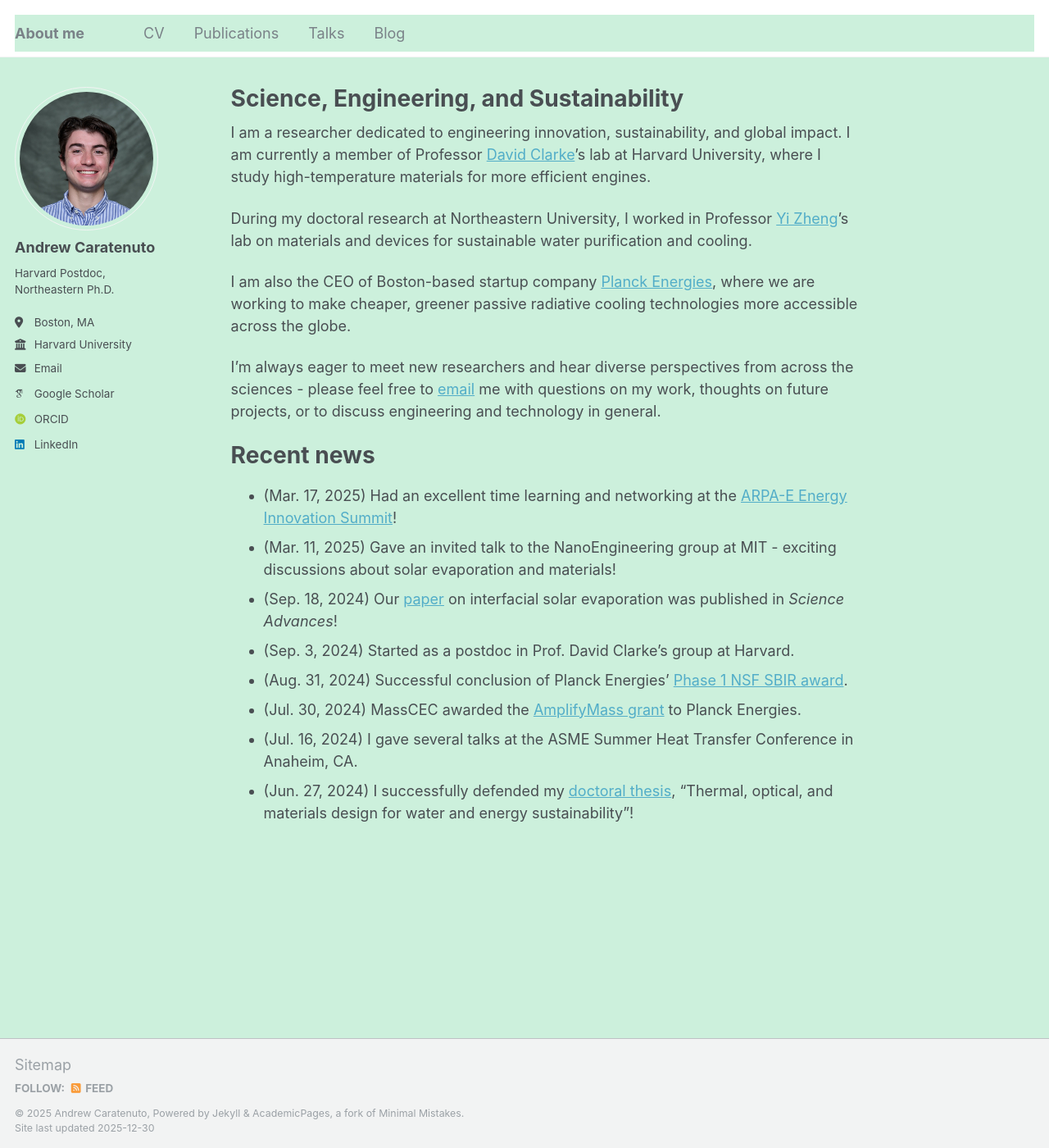
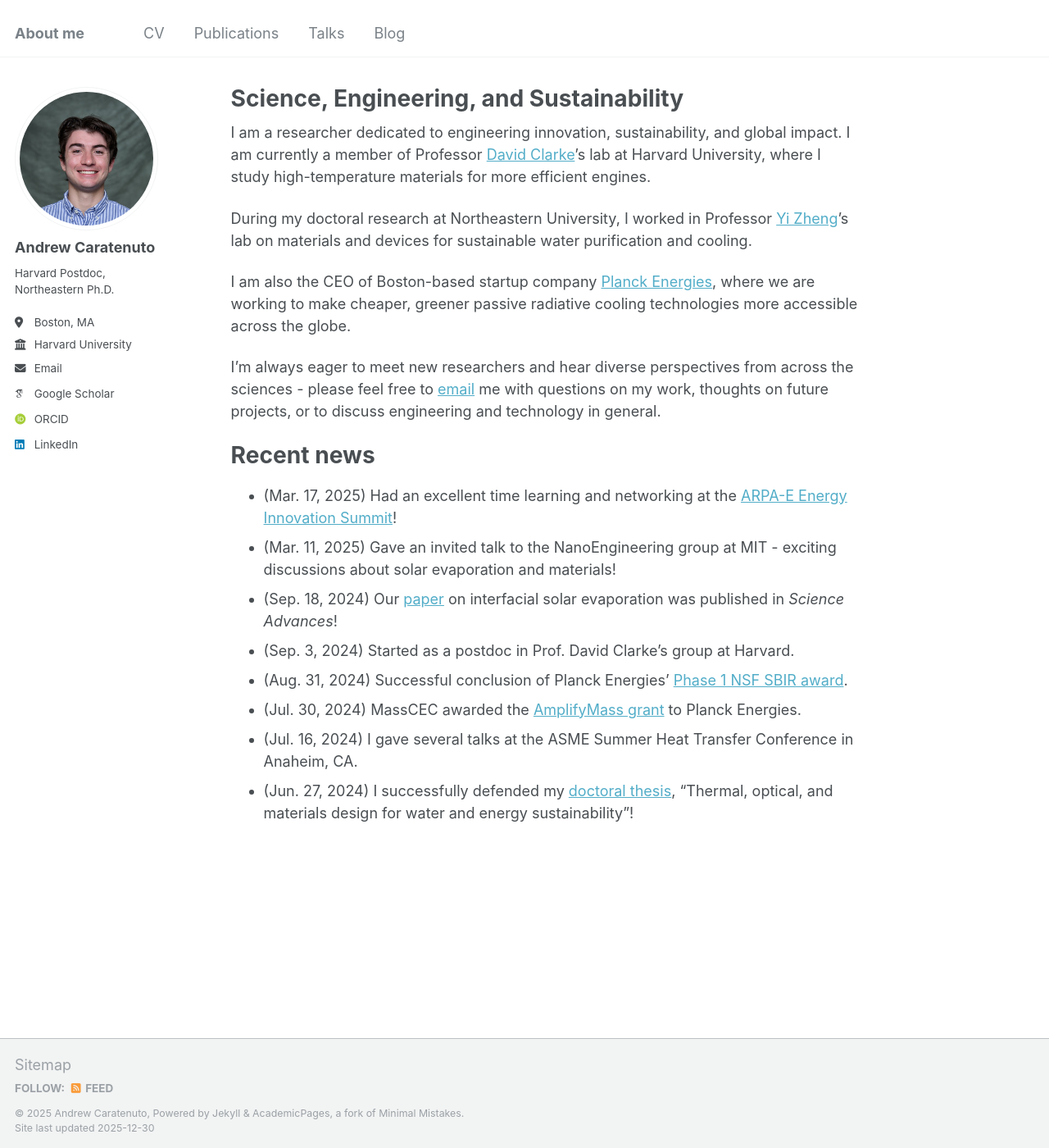
Before and after one commit to andrewcaratenuto/andrewcaratenuto.github.io, a Jekyll site: the page built from _pages/about.md, in a window 1280 px wide and 1400 px high. Shown: the whole window at 82% size. Built offline with Jekyll 4.4.1, drawn with Linux system fonts in a browser that asks for light colours; some web fonts are replaced.

Commit message:
Update _variables.scss

```diff
--- a/_sass/_variables.scss
+++ b/_sass/_variables.scss
@@ -62,7 +62,7 @@ $light-gray                 : mix(#fff, $gray, 50%);
 $lighter-gray               : mix(#fff, $gray, 90%);
 
 $body-color                 : #fff;
-$background-color           : #ccf0dc; //#fff;
+$background-color           : #fff;
 $code-background-color      : #fafafa;
 $code-background-color-dark : $light-gray;
 $text-color                 : $dark-gray;
```
